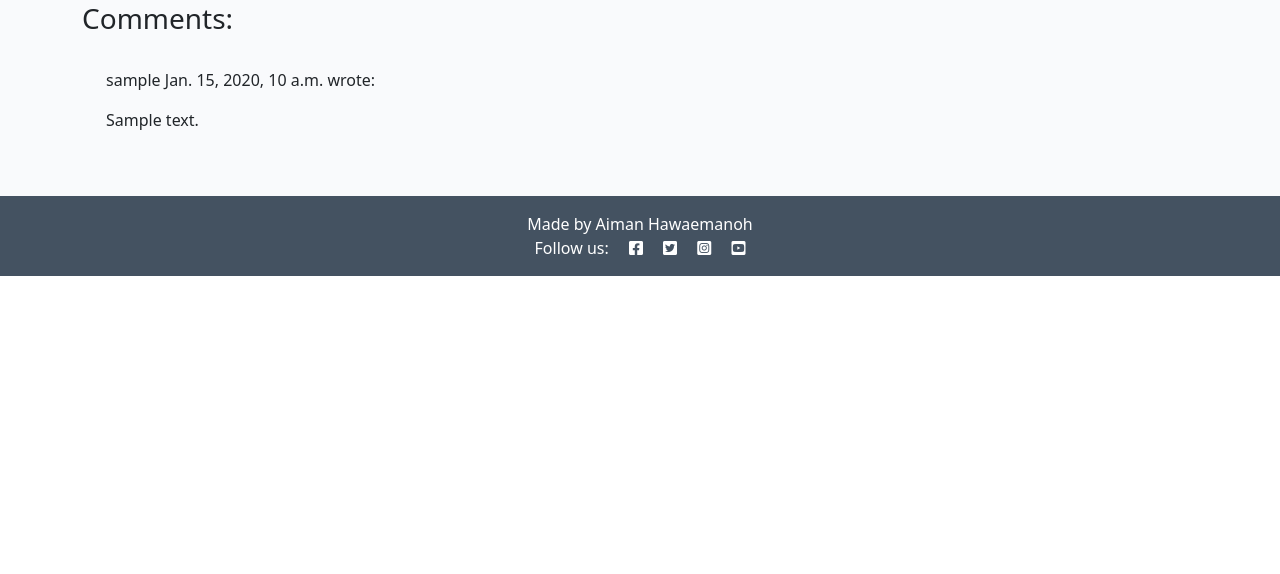
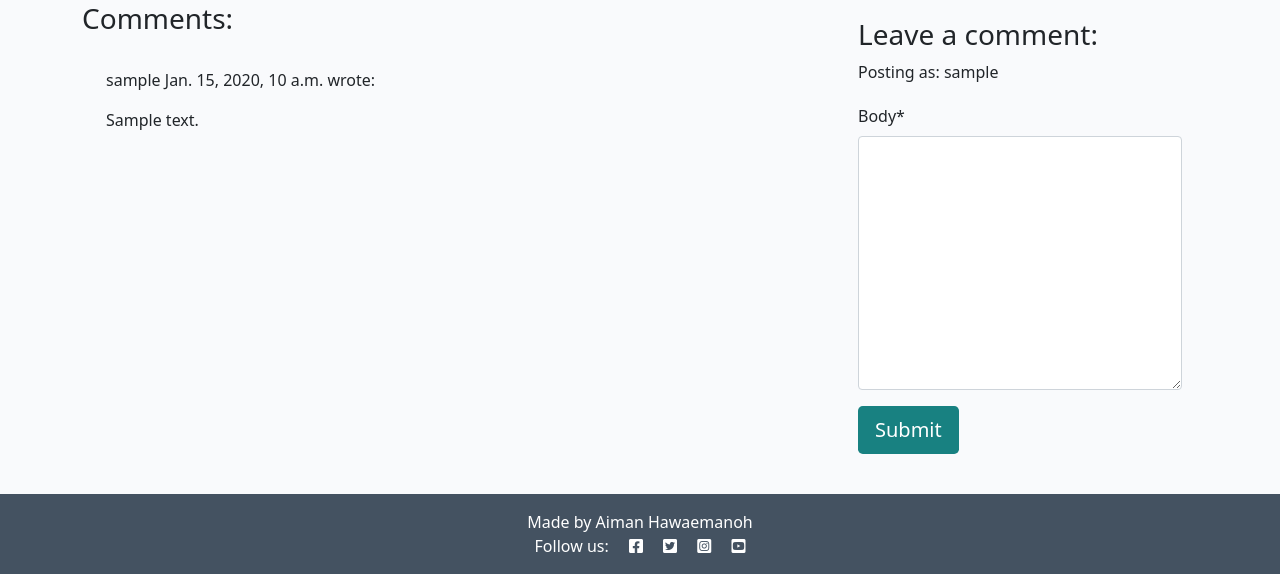
Before and after one commit to aimanh04/PP4-Healthy_recipes, a Django app: a page that uses blog/templates/blog/recipe_detail.html in a window 1280 px wide. Shown: the part 559-1133 px from the top of the page. Before the commit the page ends 835 px from the top, so only its background shows below. Run offline with Django 4.2, Linux system fonts and the light colour scheme; a user stored in the database is signed in; tables that the repository leaves empty hold one stand-in row (values such as "Sample post"); parts of the project's set-up code (start-up, migrations or seed data) failed here and were passed over; some libraries are stand-ins or nearby versions; grey boxes are pictures that could not be loaded.

Commit message:
Add: Comment form

```diff
--- /dev/null
+++ b/blog/forms.py
@@ -0,0 +1,8 @@
+from .models import Comment
+from django import forms
+
+
+class CommentForm(forms.ModelForm):
+    class Meta:
+        model = Comment
+        fields = ('body',)
--- a/blog/templates/blog/recipe_detail.html
+++ b/blog/templates/blog/recipe_detail.html
@@ -1,5 +1,6 @@
 {% extends 'base.html' %} {% block content %}
 {% load static %}
+{% load crispy_forms_tags %}
 
 <div class="masthead">
     <div class="container">
@@ -35,7 +36,7 @@
     <div class="row">
         <div class="col-12">
             <strong class="text-secondary">
-                <i class="far fa-comments"></i> {{ total_comments }}
+                <i class="far fa-comments"></i> {{ comment_count }}
             </strong>
         </div>
         <div class="col-12">
@@ -70,6 +71,22 @@
                 {% endfor %}
             </div>
         </div>
+        <!-- Creating New Comments -->
+        <div class="col-md-4 card mb-4 mt-3">
+            <div class="card-body">
+                {% if user.is_authenticated %}
+                <h3>Leave a comment:</h3>
+                <p>Posting as: {{ user.username }}</p>
+                <form id="commentForm" method="post" style="margin-top: 1.3em;">
+                    {{ comment_form | crispy }}
+                    {% csrf_token %}
+                    <button id="submitButton" type="submit" class="btn btn-signup btn-lg">Submit</button>
+                </form>
+                {% else %}
+                <p>Log in to leave a comment</p>
+                {% endif %}
+            </div>
+        </div>
     </div>
 </div>
 
--- a/blog/views.py
+++ b/blog/views.py
@@ -1,6 +1,7 @@
 from django.shortcuts import render, get_object_or_404
 from django.views import generic
 from .models import Recipe
+from .forms import CommentForm
 
 
 class RecipeList(generic.ListView):
@@ -31,7 +32,8 @@ def recipe_detail(request, slug):
     queryset = Recipe.objects.filter(status=1)
     recipe = get_object_or_404(queryset, slug=slug)
     comments = recipe.comments.all().order_by("-created_on")
-    total_comments = recipe.comments.filter(approved=True).count()
+    comment_count = recipe.comments.filter(approved=True).count()
+    comment_form = CommentForm()
 
     return render(
         request,
@@ -39,7 +41,8 @@ def recipe_detail(request, slug):
         {
             "recipe": recipe,
             "comments": comments,
-            "total_comments": total_comments,
+            "comment_count": comment_count,
+            "comment_form": comment_form,
         }
         # {"recipe": recipe,
         #  "coder": "Matt Rudge"},
--- a/healthyrecipes/settings.py
+++ b/healthyrecipes/settings.py
@@ -52,6 +52,8 @@ INSTALLED_APPS = [
     'allauth',
     'allauth.account',
     'allauth.socialaccount',
+    'crispy_forms',
+    'crispy_bootstrap5',
     'django_summernote',
     'blog',
     'about',
@@ -60,6 +62,9 @@ INSTALLED_APPS = [
 SITE_ID = 1
 LOGIN_REDIRECT_URL = '/'
 LOGOUT_REDIRECT_URL = '/'
+
+CRISPY_ALLOWED_TEMPLATE_PACKS = "bootstrap5"
+CRISPY_TEMPLATE_PACK = "bootstrap5"
 
 MIDDLEWARE = [
     'django.middleware.security.SecurityMiddleware',
--- a/requirements.txt
+++ b/requirements.txt
@@ -1,13 +1,16 @@
 asgiref==3.8.1
+backports.zoneinfo==0.2.1
 bleach==6.1.0
 certifi==2025.1.31
 cffi==1.17.1
 charset-normalizer==3.4.1
+crispy-bootstrap5==0.7
 cryptography==44.0.1
 defusedxml==0.7.1
 dj-database-url==0.5.0
 Django==4.2.17
 django-allauth==0.57.2
+django-crispy-forms==2.3
 django-summernote==0.8.20.0
 gunicorn==20.1.0
 idna==3.10
```
